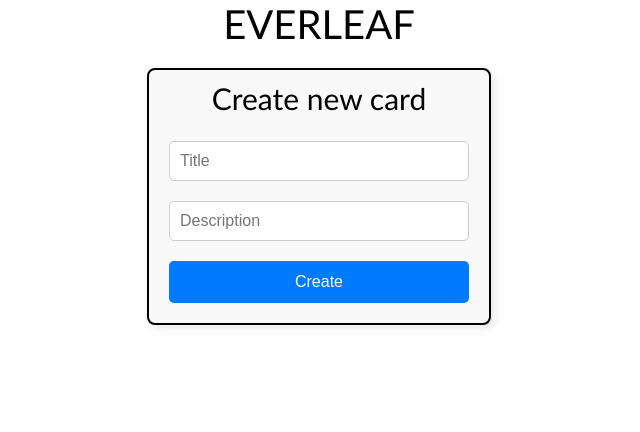
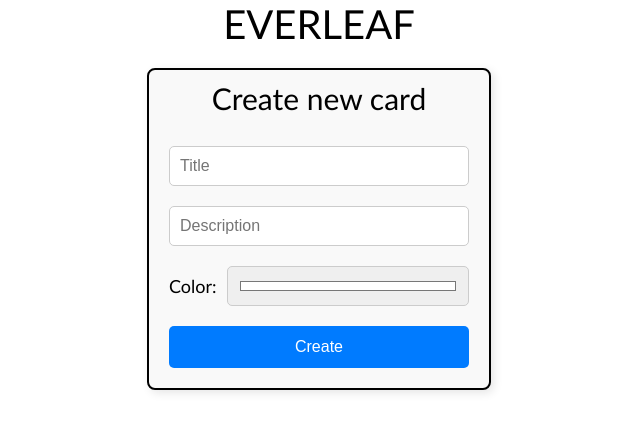
Before and after one commit to AndreiCIlies/Everleaf, a React (Create React App) app: page /create in a window 1280 px wide. Shown: the top 432 px of the page, without its empty margins (321-961 px from the left). Built offline with nearby package versions, Linux system fonts and the light colour scheme.

Commit message:
Added color property for Card component and color picker

```diff
--- a/src/App.js
+++ b/src/App.js
@@ -27,6 +27,7 @@ function App() {
                       title={card.title}
                       description={card.description}
                       date={card.date}
+                      color={card.color}
                     />
                   ))}
                 </div>
--- a/src/components/Card.js
+++ b/src/components/Card.js
@@ -2,11 +2,11 @@ import "../styles/Card.css";
 import { BsFillTrashFill } from "react-icons/bs";
 import { BsPencilSquare } from "react-icons/bs";
 
-const Card = ({ title, description, date }) => {
+const Card = ({ title, description, date, color }) => {
     const formattedDate = date.split("-").reverse().join("/");
 
     return (
-        <div className="card">
+        <div className="card" style={{ backgroundColor: color }}>
             <h2>{title}</h2>
             <p>{description}</p>
             <p><strong>Created on:</strong> {formattedDate}</p>
--- a/src/components/CreateCard.js
+++ b/src/components/CreateCard.js
@@ -5,6 +5,7 @@ import '../styles/CreateCard.css';
 const CreateCard = ({ setCards }) => {
     const [title, setTitle] = useState('');
     const [description, setDescription] = useState('');
+    const [color, setColor] = useState('#ffffff');
 
     const navigate = useNavigate();
 
@@ -13,7 +14,7 @@ const CreateCard = ({ setCards }) => {
 
         if (title && description) {
             const currentDate = new Date().toISOString().split("T")[0];
-            setCards((prevCards) => [...prevCards, { title, description, date: currentDate }]);
+            setCards((prevCards) => [...prevCards, { title, description, date: currentDate, color }]);
             navigate('/');
         }
     }
@@ -21,7 +22,7 @@ const CreateCard = ({ setCards }) => {
     return (
         <div className="create-card">
             <form onSubmit={handleSubmit}>
-                <h2>Create new card</h2>
+                <p>Create new card</p>
                 <input
                     type="text"
                     placeholder="Title"
@@ -38,6 +39,15 @@ const CreateCard = ({ setCards }) => {
                     required
                 />
                 <br/>
+                <div className="color-picker">
+                    <label>Color:</label>
+                    <input
+                        type="color"
+                        value={color}
+                        onChange={(e) => setColor(e.target.value)}
+                    />
+                </div>
+                <br/>
                 <button type="submit">Create</button>
             </form>
         </div>
--- a/src/styles/Card.css
+++ b/src/styles/Card.css
@@ -1,10 +1,12 @@
 .card {
-    background-color: #4BFF5D;
     width: 250px;
     font-family: 'Trebuchet MS';
     margin-top: 10px;
     margin-left: 10px;
     text-align: center;
+    padding: 15px;
+    border-radius: 8px;
+    box-shadow: 3px 3px 10px rgba(0, 0, 0, 0.1);
 }
 
 .card svg {
--- a/src/styles/CreateCard.css
+++ b/src/styles/CreateCard.css
@@ -1,4 +1,4 @@
-.create-card h2 {
+.create-card p {
     text-align: center;
     font-family: 'Optima';
     font-size: 30px;
@@ -26,6 +26,23 @@
     box-sizing: border-box;
 }
 
+.color-picker {
+    display: flex;
+    align-items: center;
+}
+
+.color-picker input {
+    height: 40px;
+}
+
+.create-card label {
+    text-align: center;
+    font-family: 'Optima';
+    font-size: 18px;
+    font-weight: 500;
+    margin-right: 10px;
+}
+
 .create-card button {
     width: 100%;
     padding: 12px;
```
